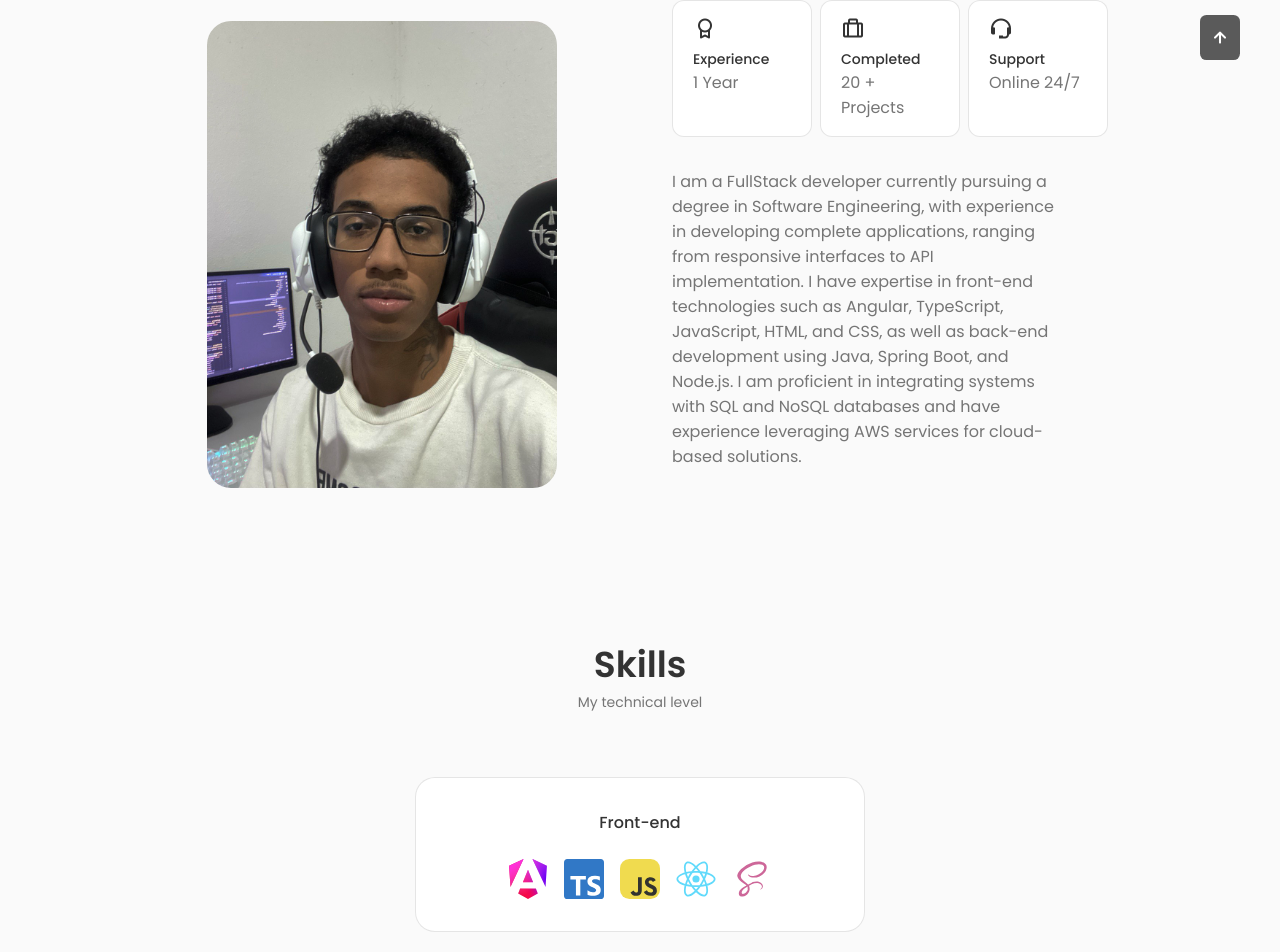
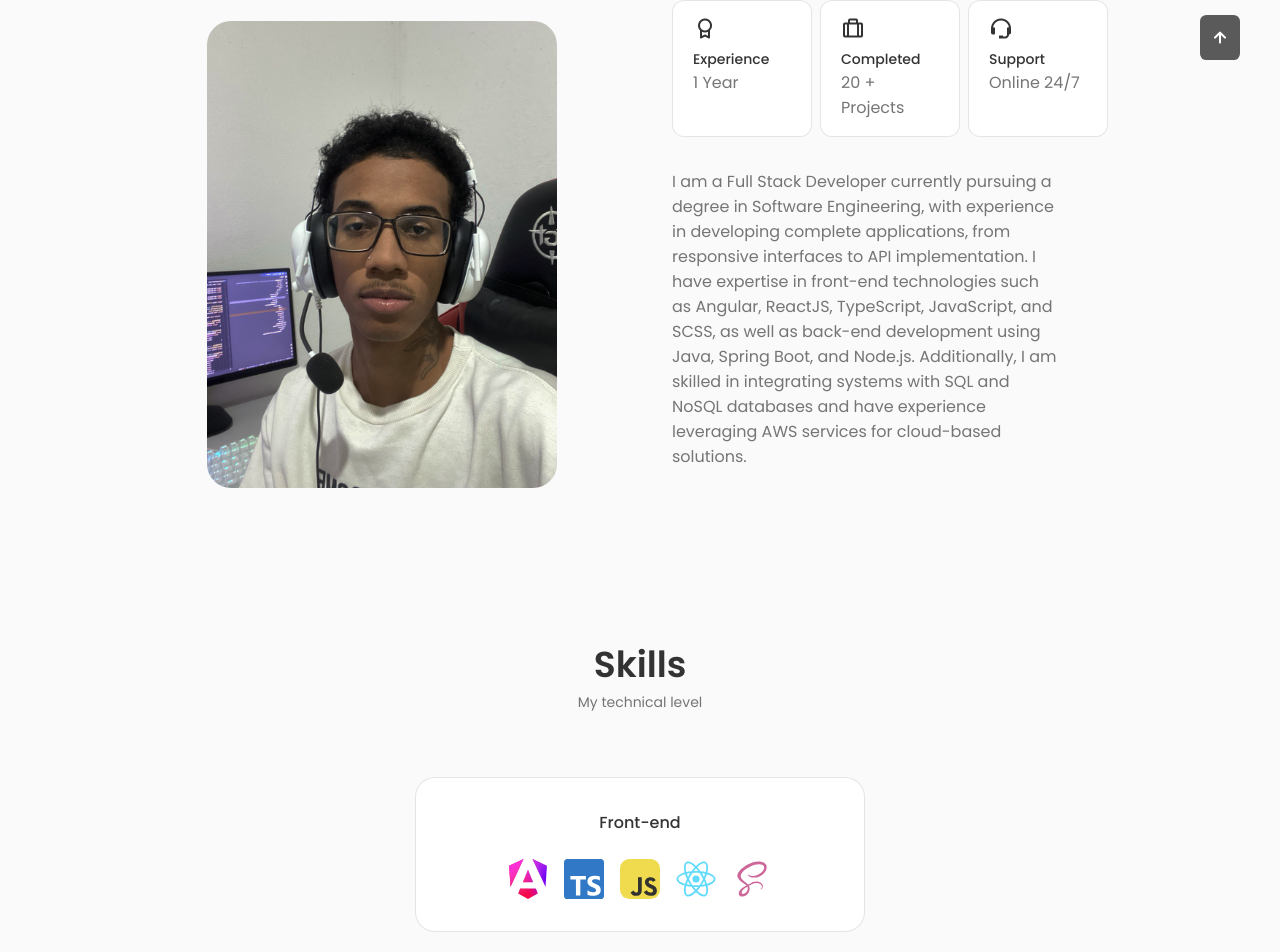
Before and after one commit to ynfleozin/portfolio, a React (Create React App) app: page / in a window 1280 px wide. Shown: the part 900-1852 px from the top of the page. Built offline with nearby package versions, Linux system fonts and the light colour scheme.

Commit message:
alter about text

```diff
--- a/src/components/about/About.jsx
+++ b/src/components/about/About.jsx
@@ -16,7 +16,7 @@ const About = () => {
           <Info />
 
           <p className="about__description">
-          I am a FullStack developer currently pursuing a degree in Software Engineering, with experience in developing complete applications, ranging from responsive interfaces to API implementation. I have expertise in front-end technologies such as Angular, TypeScript, JavaScript, HTML, and CSS, as well as back-end development using Java, Spring Boot, and Node.js. I am proficient in integrating systems with SQL and NoSQL databases and have experience leveraging AWS services for cloud-based solutions.
+          I am a Full Stack Developer currently pursuing a degree in Software Engineering, with experience in developing complete applications, from responsive interfaces to API implementation. I have expertise in front-end technologies such as Angular, ReactJS, TypeScript, JavaScript, and SCSS, as well as back-end development using Java, Spring Boot, and Node.js. Additionally, I am skilled in integrating systems with SQL and NoSQL databases and have experience leveraging AWS services for cloud-based solutions.
           </p>
         </div>
       </div>
```
